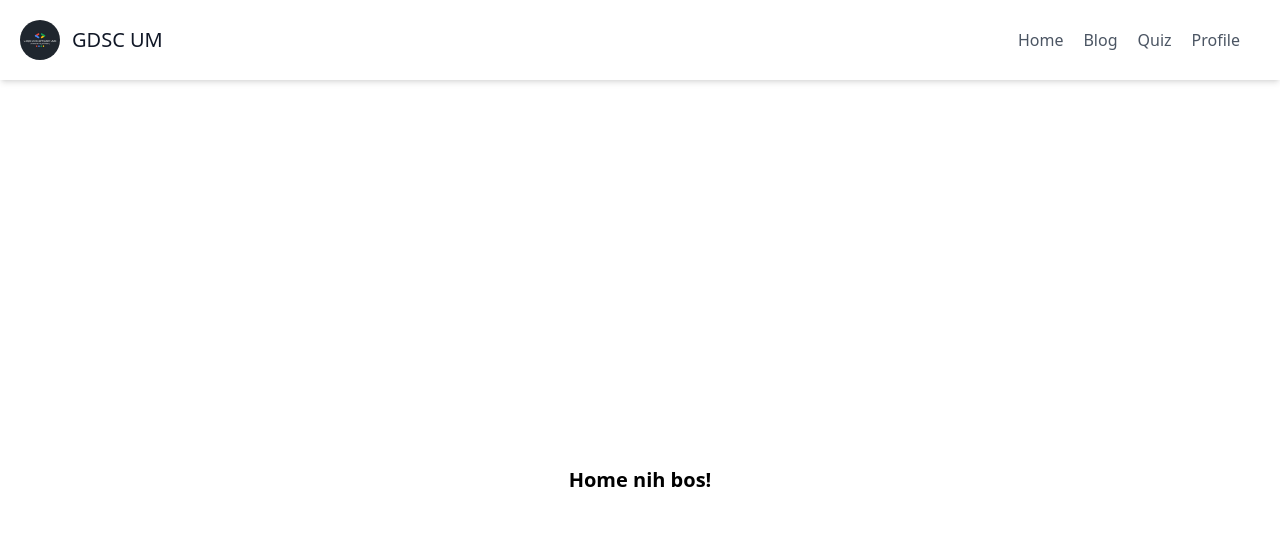
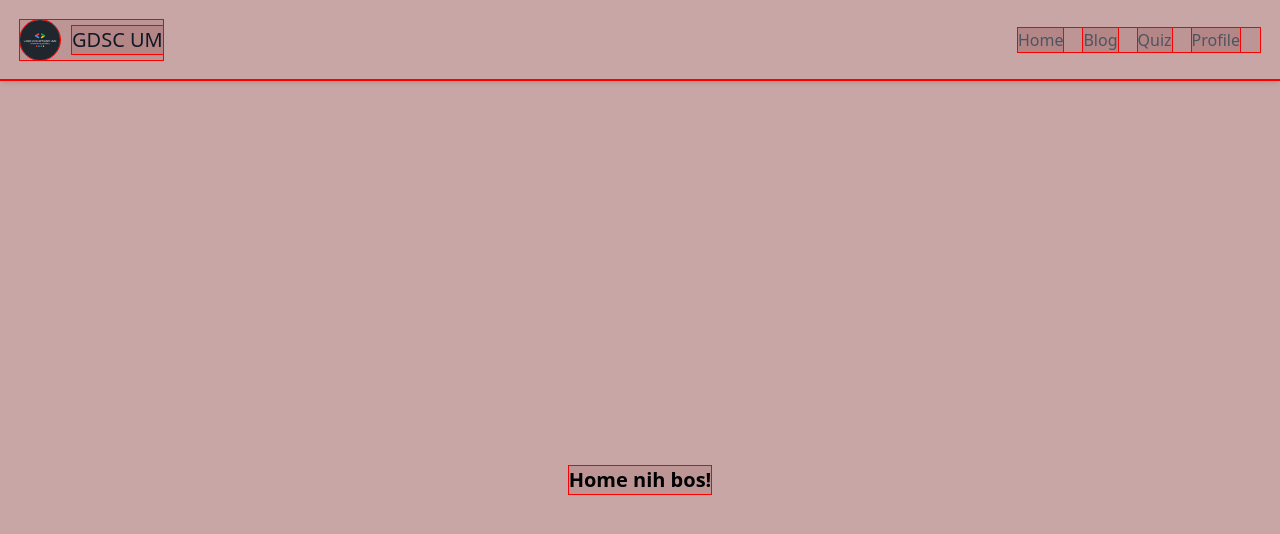
Before and after one commit to gdsc-um/homesite, a Next.js app: page / in a window 1280 px wide. Shown: the top 534 px of the page. Built offline with nearby package versions, Linux system fonts and the light colour scheme.

Commit message:
dx: added css debugging mode

```diff
--- a/src/styles/globals.css
+++ b/src/styles/globals.css
@@ -1,3 +1,8 @@
 @tailwind base;
 @tailwind components;
 @tailwind utilities;
+
+* {
+  outline: 1px solid red;
+  background-color: rgba(100, 0, 0, 0.1);
+}
```
